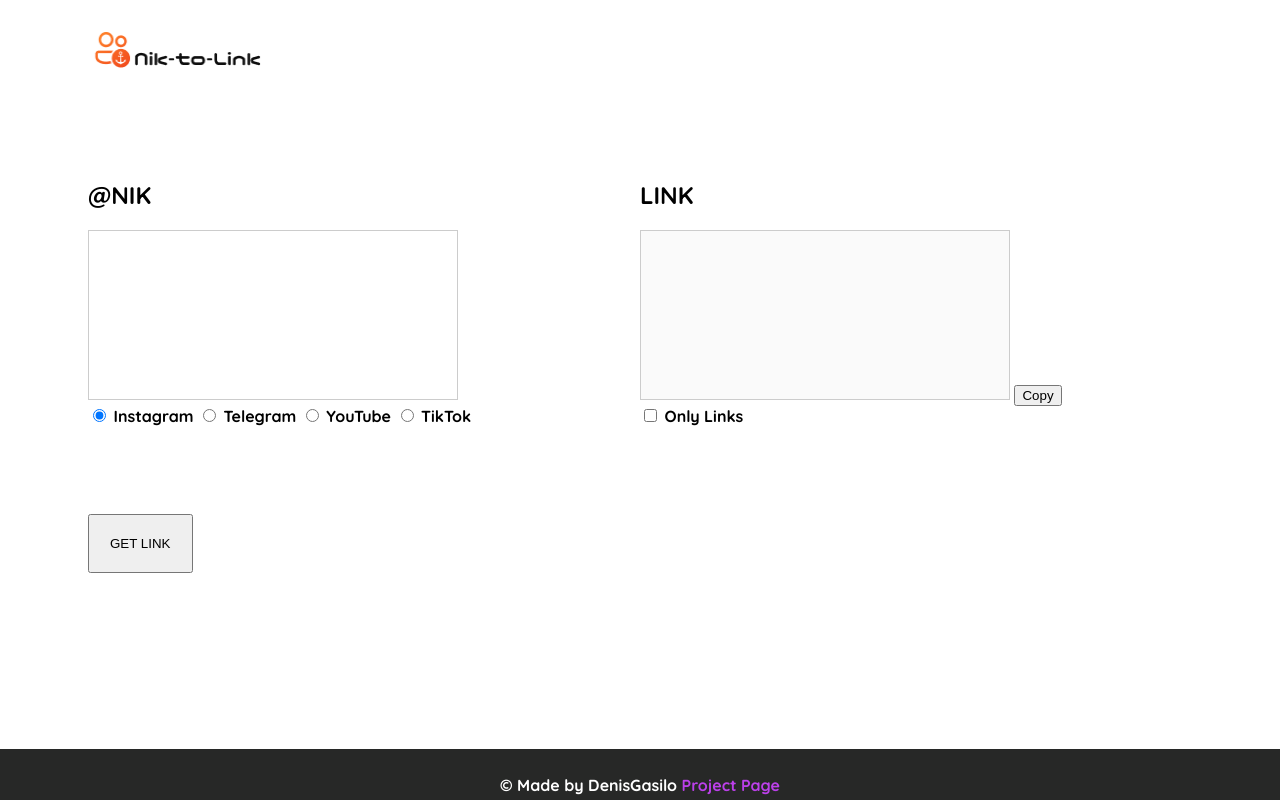
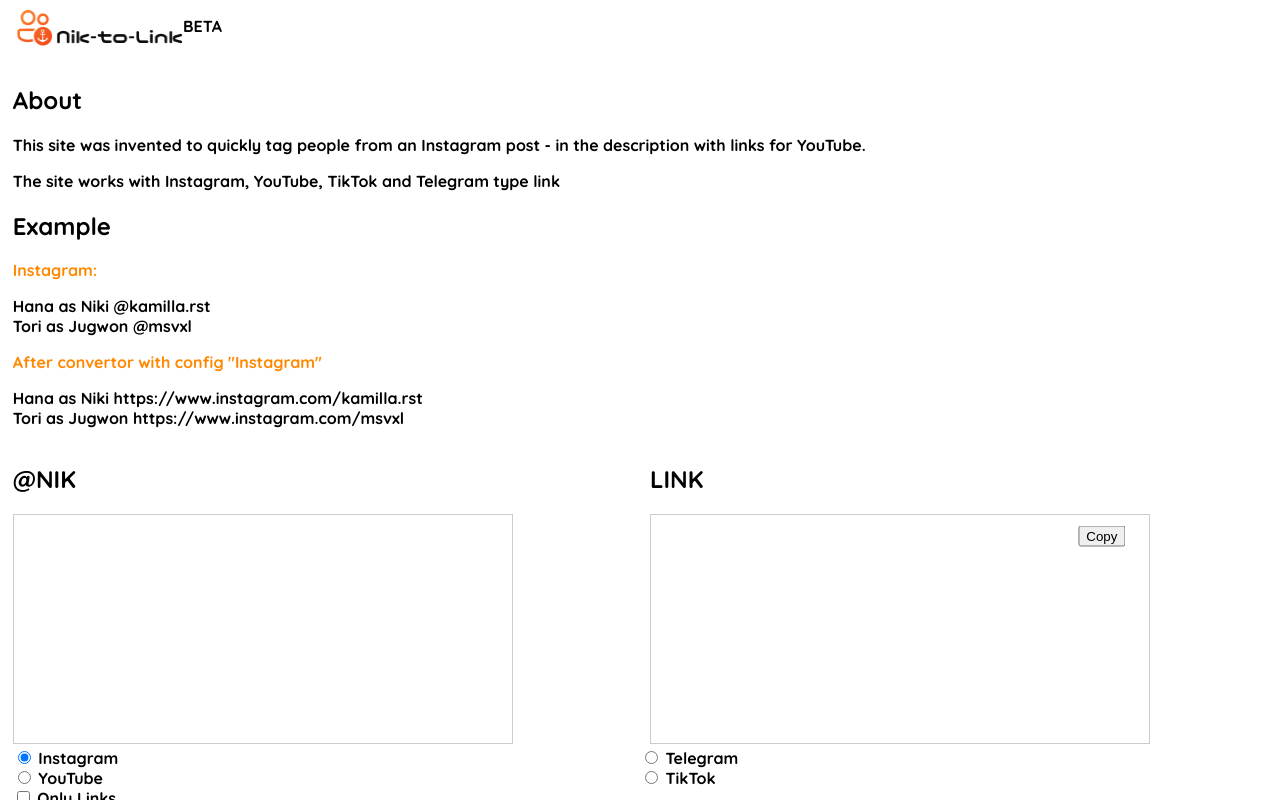
Before and after one commit to DenisGas/nik-to-link, a plain HTML site: page index.html in a window 1280 px wide. Both pictures are taken after a click on the button "Copy". Shown: the top 800 px of the page. Drawn offline with Linux system fonts and the light colour scheme.

Commit message:
Added Example work in index.

```diff
--- a/css/style.css
+++ b/css/style.css
@@ -18,6 +18,10 @@
 }
 
 body {
+  min-height: 100vh;
+  justify-content: space-between;
+  flex-direction: column;
+  display: flex;
   font-family: 'Quicksand', sans-serif;
   font-weight: bold;
   width: 100%;
@@ -26,10 +30,46 @@ body {
 }
 
 textarea {
+  overflow-y: scroll;
   resize: none;
 }
 
+#link-text {
+  font-weight: normal;
+  font-family: 'Roboto', sans-serif;
+  font-size: 12px;
+  width: 100%;
+  height: 100%;
+}
+
+
+#link-textarea {
+  position: relative;
+  display: flex;
+  overflow-y: scroll;
+  overflow-x: hidden;
+}
+
+.smooth-appearance {
+  transition: all 0.5s;
+  opacity: 100% !important;
+  display: block !important;
+}
+
+
+#link-copy-btn {
+  opacity: 100%;
+  display: block;
+  position: absolute;
+  top: 0;
+  right: 0;
+  transform: translate(-50%, 50%);
+}
+
+
 #message-container {
+  opacity: 0%;
+  transition: all 0.3s;
   position: fixed;
   top: 50%;
   left: 50%;
@@ -42,15 +82,27 @@ textarea {
   display: none;
 }
 
+.btn--box {
+  display: flex;
+  justify-content: center;
+}
+
+.typeLinkBtn--box {
+  display: grid;
+  grid-template-columns: repeat(2, 1fr);
+}
+
 
 #get-link-button {
-  margin: 88px 0;
+  margin: 10px 0;
   padding: 20px;
 }
 
 .header {
   width: 100%;
-  padding: 22px 0 0 88px;
+  display: flex;
+  padding-left: 10px;
+  justify-content: left;
 }
 
 .ico {
@@ -58,19 +110,30 @@ textarea {
   height: 46px;
 }
 
+
+.textarea--boxes {
+  column-gap: 20px;
+  display: grid;
+  grid-template-columns: repeat(2, 1fr);
+}
+
+.textarea--box {
+  min-width: 100%;
+}
+
 .textarea--box__textarea {
-  width: 370px;
-  height: 170px;
+  max-width: 500px;
+  width: 100%;
+  height: 230px;
   padding: 10px;
+  font-size: 12px;
   border: 1px solid #ccc;
   position: relative;
   font-family: 'Roboto', sans-serif;
 }
 
 .main {
-  padding: 88px;
-  display: grid;
-  grid-template-columns: 1fr 1fr;
+  padding: 1%;
 }
 
 
--- a/index.html
+++ b/index.html
@@ -13,9 +13,33 @@
 
   <header class="header">
     <img class="ico" src="./img/logo.png">
+    <p>BETA</p>
   </header>
   <main class="main">
+    <section class="about">
+      <h1>About</h1>
+      <p>This site was invented to quickly tag people from an Instagram post - in the description with links for
+        YouTube.</p>
+      <p>The site works with Instagram, YouTube, TikTok and Telegram type link</p>
+      <div class="">
+        <h2>Example</h2>
+        <div class="">
+          <p style="color: #ff8800;">Instagram:</p>
+          <p>Hana as Niki @kamilla.rst <br>
+            Tori as Jugwon @msvxl<br>
+          </p>
+        </div>
+        <div class="">
+          <p style="color: #ff8800;">After convertor with config "Instagram"</p>
+          Hana as Niki https://www.instagram.com/kamilla.rst <br>
+          Tori as Jugwon https://www.instagram.com/msvxl
 
+          </p>
+        </div>
+      </div>
+    </section>
+
+    <div class=" textarea--boxes">
       <div class="textarea--box NIK">
         <h2 class=" textarea--box__h2">@NIK</h2>
         <textarea id="nik-textarea" class=" textarea--box__textarea"></textarea>
@@ -23,27 +47,46 @@
 
       <div class="textarea--box LINK">
         <h2 class=" textarea--box__h2">LINK</h2>
-      <textarea disabled id="link-textarea" class="textarea--box__textarea"></textarea>
+        <div id="link-textarea" class="textarea--box__textarea">
           <button id="link-copy-btn">Copy</button>
+          <div id="link-text"></div>
         </div>
 
+      </div>
+
+    </div>
     <div class="typeLinkBtn--box">
+
+      <div>
         <input checked type="radio" id="type-link-1" name="typesLink" value="instagram">
         <label for="type-link-1">Instagram</label>
+      </div>
 
+      <div>
         <input type="radio" id="type-link-2" name="typesLink" value="telegram">
         <label for="type-link-2">Telegram</label>
+      </div>
 
+      <div>
         <input type="radio" id="type-link-3" name="typesLink" value="youtube">
         <label for="type-link-3">YouTube</label>
-
+      </div>
+      <div>
         <input type="radio" id="type-link-4" name="typesLink" value="tiktok">
         <label for="type-link-4">TikTok</label>
       </div>
+    </div>
 
-    <div class="checkbox--box">
-      <input id="without-text" type="checkbox">
+    <div class="checkboxes-box">
+      <div>
+        <input class="config-box" id="without-text" type="checkbox">
         <label for="without-text">Only Links</label>
+      </div>
+      <div>
+        <input class="config-box" id="replace-socials-links" type="checkbox">
+        <label for="replace-socials-links">replace Social Links</label>
+      </div>
+
     </div>
 
     <div class="btn--box">
@@ -52,7 +95,7 @@
 
   </main>
   <footer class="footer">
-    <p>© Made by DenisGasilo <a target="_blank" href="https://github.com/DenisGas">Project Page</a></p>
+    <p>© Made by DenisGasilo <a target="_blank" href="https://github.com/DenisGas/nik-to-link">Project Page</a></p>
   </footer>
 
   <div id="message-container"></div>
--- a/js/main.js
+++ b/js/main.js
@@ -1,5 +1,5 @@
 const NIK_INPUT = document.getElementById("nik-textarea");
-const LINK_OUTPUT = document.getElementById("link-textarea");
+const LINK_OUTPUT = document.getElementById("link-text");
 const GET_LINK_BUTTON = document.getElementById("get-link-button");
 const COPY_BTN = document.getElementById("link-copy-btn")
 
@@ -10,25 +10,33 @@ if (TextAreaNikContent !== null) {
 };
 
 
-function showMessage(text) {
-  // Находим элемент контейнера сообщения
+NIK_INPUT.addEventListener("input", (e) => {
+  textValue = e.target.value;
+  callGetLinkFunc()
+});
+
+
+
+function showMessage(messageText) {
   const messageContainer = document.getElementById('message-container');
 
-  // Показываем сообщение, установив его стиль display в 'block'
-  messageContainer.style.display = 'block';
+  messageContainer.classList.toggle("smooth-appearance");
 
-  const messageText = text;
-
-  // Устанавливаем текст сообщения внутри контейнера
   messageContainer.textContent = messageText;
 
-  // Через некоторое время (например, 3 секунды) скрываем сообщение
   setTimeout(function () {
-    messageContainer.style.display = 'none';
-  }, 1000); // 3000 миллисекунд (3 секунды)
+    messageContainer.classList.toggle("smooth-appearance");
+  }, 1000);
 }
 
-
+const radios = document.getElementsByName("typesLink");
+radios.forEach(radio => {
+  radio.addEventListener("change", callGetLinkFunc);
+});
+const checkboxes = document.querySelectorAll(".config-box");
+checkboxes.forEach(box => {
+  box.addEventListener("change", callGetLinkFunc);
+});
 
 function getLinkType() {
   const radios = document.getElementsByName("typesLink");
@@ -36,22 +44,34 @@ function getLinkType() {
   return selected.value
 }
 
+
+
+function callGetLinkFunc() {
+  const text = NIK_INPUT.value;
+
+  const linkType = getLinkType();
+  const onlyLinks = getCheckBoxState("without-text");
+  const replaceSocialLinks = getCheckBoxState("replace-socials-links");
+  const link = getLink(text, linkType, onlyLinks, replaceSocialLinks);
+
+
+  LINK_OUTPUT.innerText = link;
+
+  if (link !== text) {
+    localStorage.setItem('TextAreaNik', text);
+  }
+
+  return true
+}
+
+
 GET_LINK_BUTTON.addEventListener("click", (event) => {
   if (NIK_INPUT.value !== "") {
     if (NIK_INPUT.classList.contains("error")) {
       NIK_INPUT.classList.remove("error")
     }
-    const text = NIK_INPUT.value;
 
-    localStorage.setItem('TextAreaNik', text);
-
-    const linkType = getLinkType()
-
-    const onlyLinks = getCheckBoxState("without-text")
-
-    const link = getLink(text, linkType, onlyLinks);
-
-    LINK_OUTPUT.value = link;
+    callGetLinkFunc()
 
     return true
 
@@ -59,24 +79,40 @@ GET_LINK_BUTTON.addEventListener("click", (event) => {
 
   NIK_INPUT.classList.add("error")
 
+  return false
+
 });
 
 
-COPY_BTN.addEventListener("click", () => {
-  const result = LINK_OUTPUT.value;
+COPY_BTN.addEventListener("click", (event) => {
+  copyToClipboard(LINK_OUTPUT.innerText)
+  event.target.disabled = true;
+  setTimeout(function () {
+    event.target.disabled = false;
+  }, 500);
 
-  navigator.clipboard.writeText(result).then(function () {
-    showMessage('Результат скопирован в буфер обмена');
-  }).catch(function (error) {
-    showMessage('Не удалось скопировать результат в буфер обмена');
-    console.error('Не удалось скопировать результат в буфер обмена:', error);
-  });
 });
 
+
+
+function copyToClipboard(text) {
+  if (text === "" || text === null || text === undefined) {
+    showMessage('ERROR! No text');
+    return;
+  }
+
+  navigator.clipboard.writeText(text).then(function () {
+    showMessage('Result copied to clipboard');
+  }).catch(function (error) {
+    showMessage('ERROR');
+    console.error('ERROR:', error);
+  });
+}
 
 function getLinkPath(linkType) {
   switch (linkType) {
     case 'instagram':
+    case 'inst':
       return "https://www.instagram.com/";
     case 'telegram':
       return "https://t.me/";
@@ -91,7 +127,7 @@ function getLinkPath(linkType) {
 
 
 
-function getLink(text, linkType = "instagram", onlyLinks = false,
+function getLink(text, linkType = "instagram", onlyLinks = false, replaceSocialLinks = false,
   delimiter = "") {
 
   const linkPath = getLinkPath(linkType);
@@ -100,16 +136,31 @@ function getLink(text, linkType = "instagram", onlyLinks = false,
     return linkPath;
   }
 
-  let link = ""
-  const modifiedString = text.replace(/@[^\s]+/g, match => {
-    const username = match.slice(1);
-    link += `${linkPath}${username}\n`;
-    return `${delimiter}${linkPath}${username}`;
-  });
-  if (!onlyLinks) {
-    return modifiedString;
+  const platformPattern = /(youtube|Telegram|inst|Instagram|TikTok):\s+@([\w.'\-_!#^~]+)/gi;
+  const usernamePattern = /(?<!\/)@([\w.'\-_!#^~]+)/g;
+
+  let modifiedString = text
+    .replace(platformPattern, (match, platform, username) => {
+      return `${platform}: ${getLinkPath(platform.toLowerCase())}${username}  `
+    })
+    .replace(usernamePattern, match => {
+      const username = match.slice(1);
+      return `${delimiter}${linkPath}${username} `;
+    });
+
+  if (onlyLinks) {
+    const onlyLinksPattern = /(https?:\/\/)(?:www\.)?([^\s]+)/g;
+    const matches = modifiedString.match(onlyLinksPattern);
+    modifiedString = matches ? matches.join("\n") : "";;
   }
-  return link;
+
+  if (replaceSocialLinks) {
+    const linkPattern = /(https:\/\/www\.instagram\.com\/|https:\/\/www\.youtube\.com\/@|https:\/\/t\.me\/|http:\/\/www\.tiktok\.com\/@)/g;
+    modifiedString = modifiedString.replace(linkPattern, linkPath);
+  }
+
+
+  return modifiedString;
 }
 
 function getCheckBoxState(id) {
```
Lines whose indentation alone changed are shown as unchanged.
